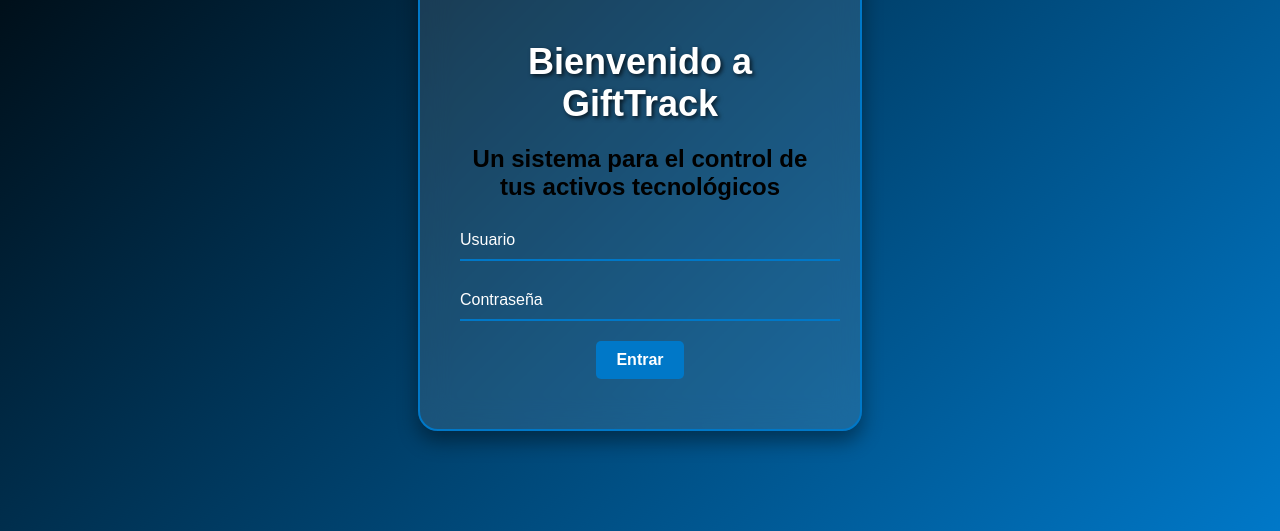
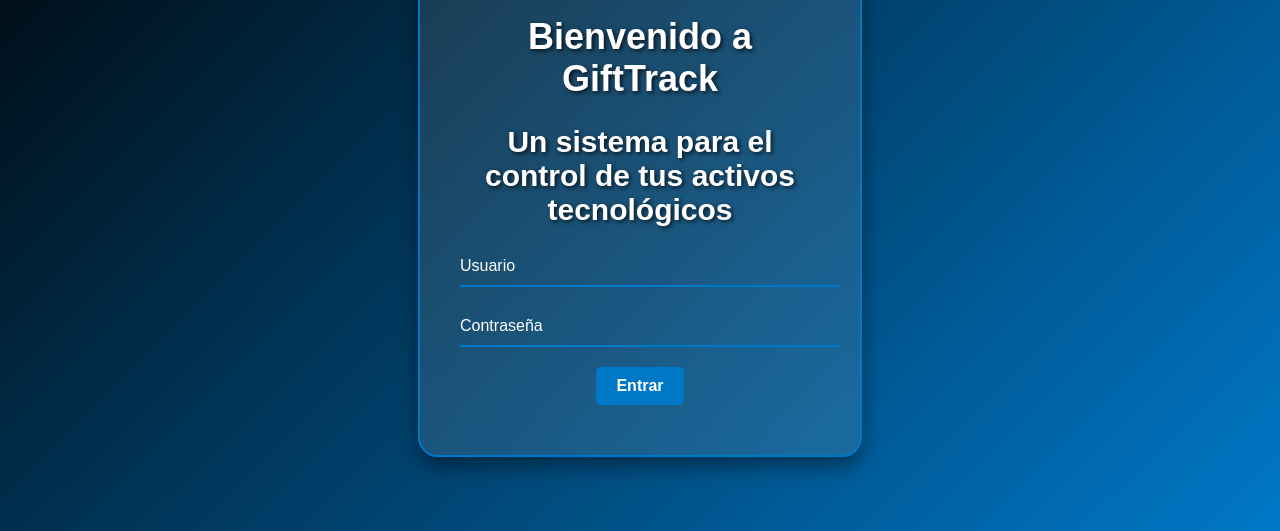
Before and after one commit to AlejandroNetaleex/gifttracklogin, a plain HTML site: page index.html in a window 1280 px wide. Shown: the part 269-800 px from the top of the page. Drawn offline with Linux system fonts and the light colour scheme.

Commit message:
Update index.html

```diff
--- a/index.html
+++ b/index.html
@@ -50,6 +50,13 @@
             font-size: 36px;
             text-shadow: 2px 2px 4px rgba(0, 0, 0, 0.7);
         }
+        h2 {
+    color: #FFFFFF;
+    margin-bottom: 20px;
+    font-size: 30px; /* ajustado a un tamaño más pequeño */
+    text-shadow: 2px 2px 4px rgba(0, 0, 0, 0.7);
+}
+
 
         .input-box {
             position: relative;
```
